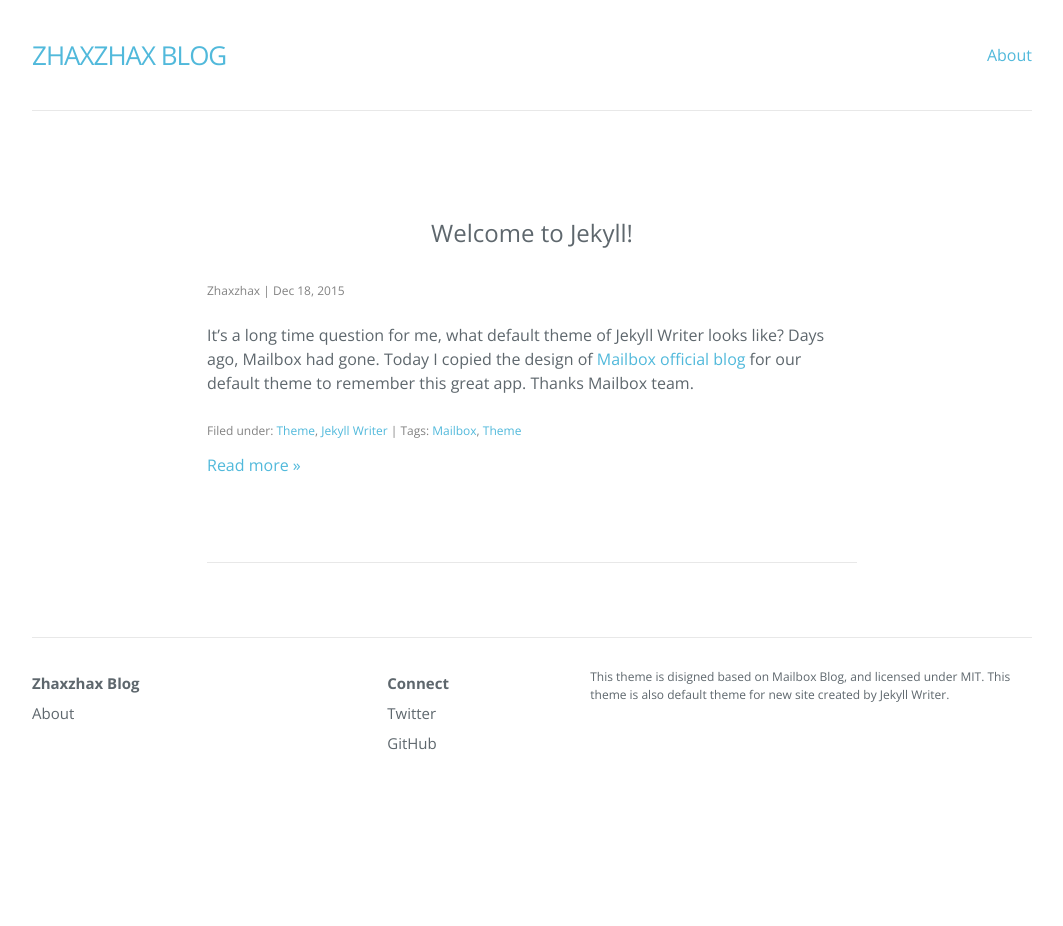
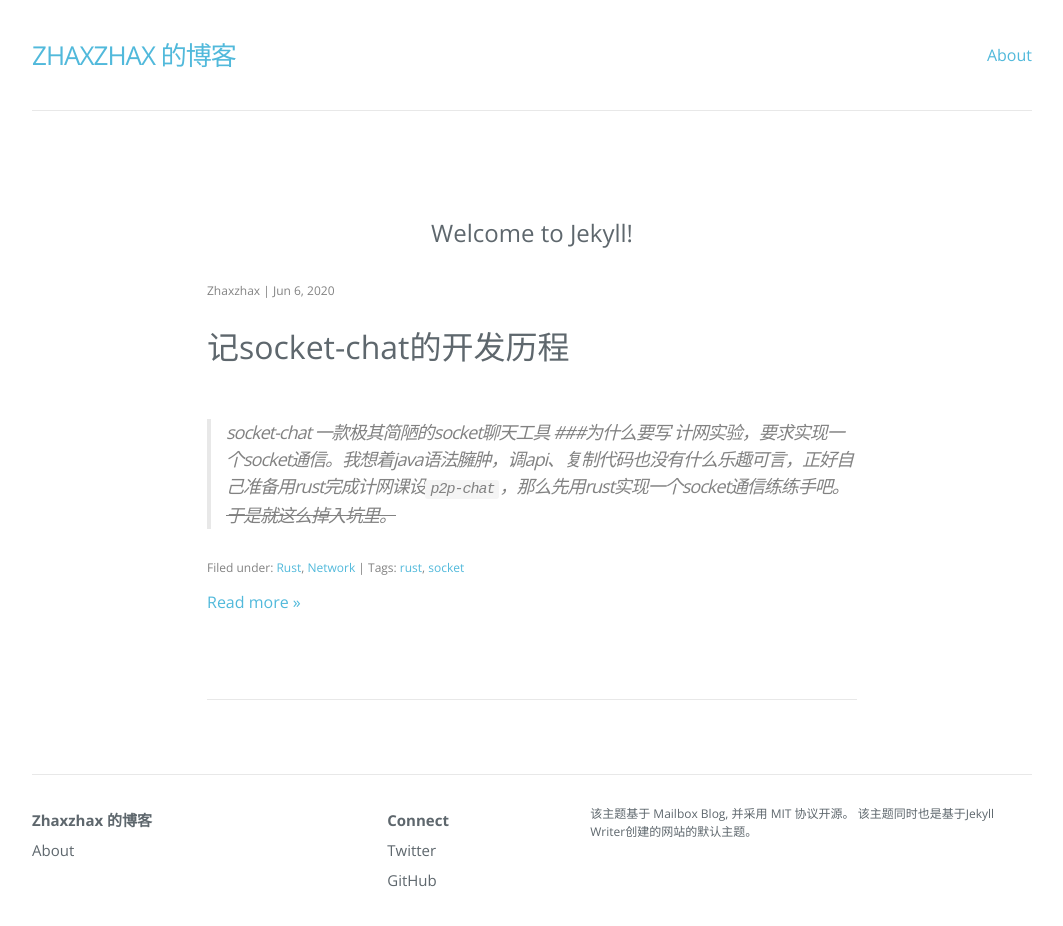
Before and after one commit to zhaxzhax/zhaxzhax.github.io, a Jekyll site: the page built from index.html, in a window 1280 px wide and 962 px high. Shown: the top 926 px of the window, without its empty margins (108-1171 px from the left). Built offline with Jekyll 4.4.1, drawn with Linux system fonts in a browser that asks for light colours; nearby versions of some CDN libraries; the list of posts is cut into pages by our own code.

Commit message:
blog about socket-rust

```diff
--- a/_config.yml
+++ b/_config.yml
@@ -6,11 +6,11 @@
 # 'jekyll serve'. If you change this file, please restart the server process.
 
 # Site settings
-title: Zhaxzhax Blog
+title: Zhaxzhax 的博客
 author: Zhaxzhax
 description: > # this means to ignore newlines until "baseurl:"
-  This theme is disigned based on Mailbox Blog, and licensed under MIT.
-  This theme is also default theme for new site created by Jekyll Writer.
+  该主题基于 Mailbox Blog, 并采用 MIT 协议开源。
+  该主题同时也是基于Jekyll Writer创建的网站的默认主题。
 baseurl: "" # the subpath of your site, e.g. /blog
 url: "https://blog.zhaxzhax.cn" # the base hostname & protocol for your site
 permalink: /:year/:month/:day/:title/
--- a/_posts/2015-12-18-welcome-to-jekyll.markdown
+++ /dev/null
@@ -1,14 +0,0 @@
----
-layout: post
-title:  "Welcome to Jekyll!"
-date:   2015-12-18 21:45:10 +0800
-tags:
-  - Mailbox
-  - Theme
-categories:
-  - Theme
-  - Jekyll Writer
----
-It's a long time question for me, what default theme of Jekyll Writer looks like? Days ago, Mailbox had gone. Today I copied the design of [Mailbox official blog](https://blogs.dropbox.com/mailbox/) for our default theme to remember this great app. Thanks Mailbox team.
-
-This theme is published under MIT License, I hope you may like it =)
```
Also changed, not shown: _posts/2020-06-06-记socket-chat的开发历程.markdown (added, +35 -0 lines).
